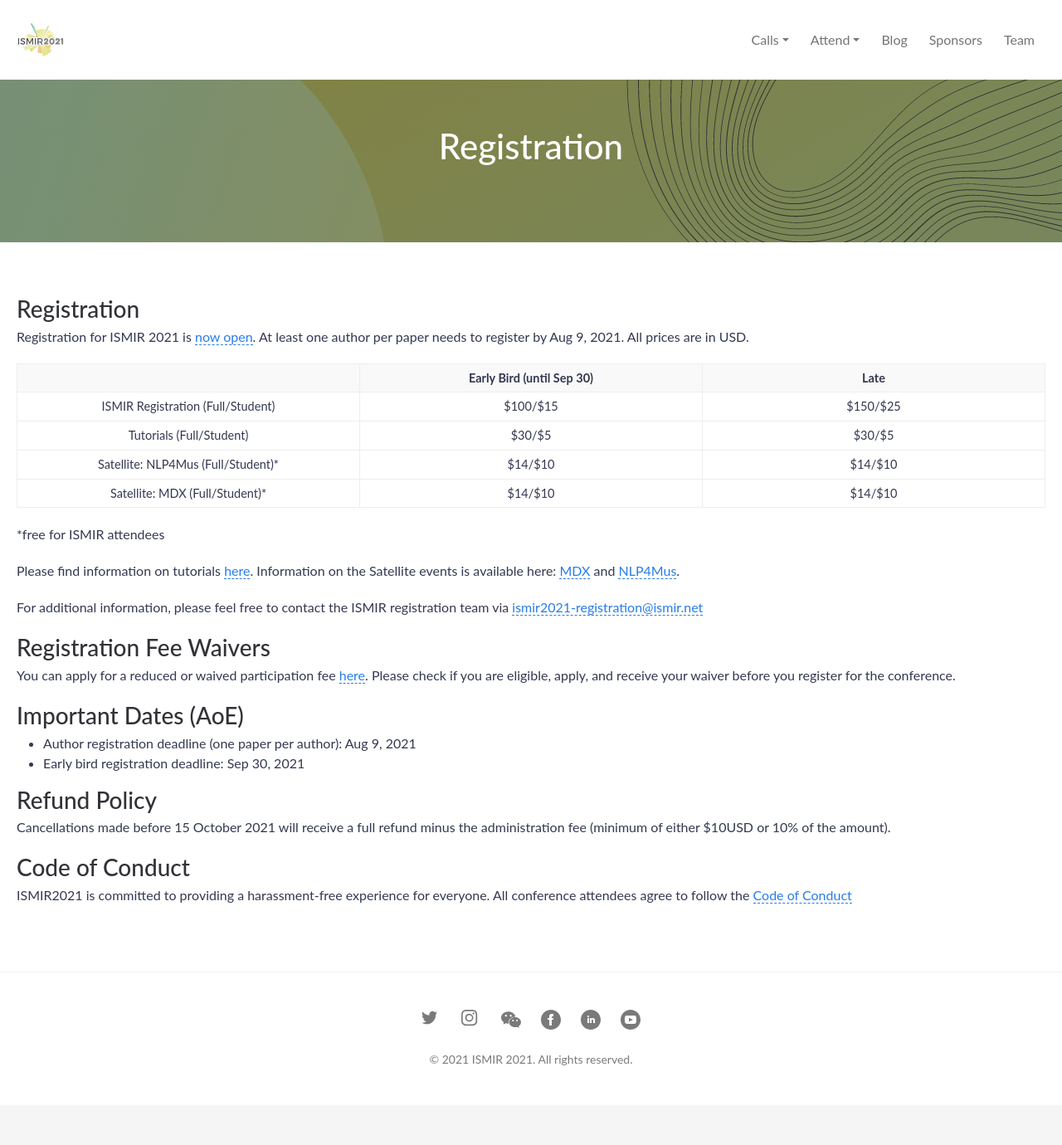
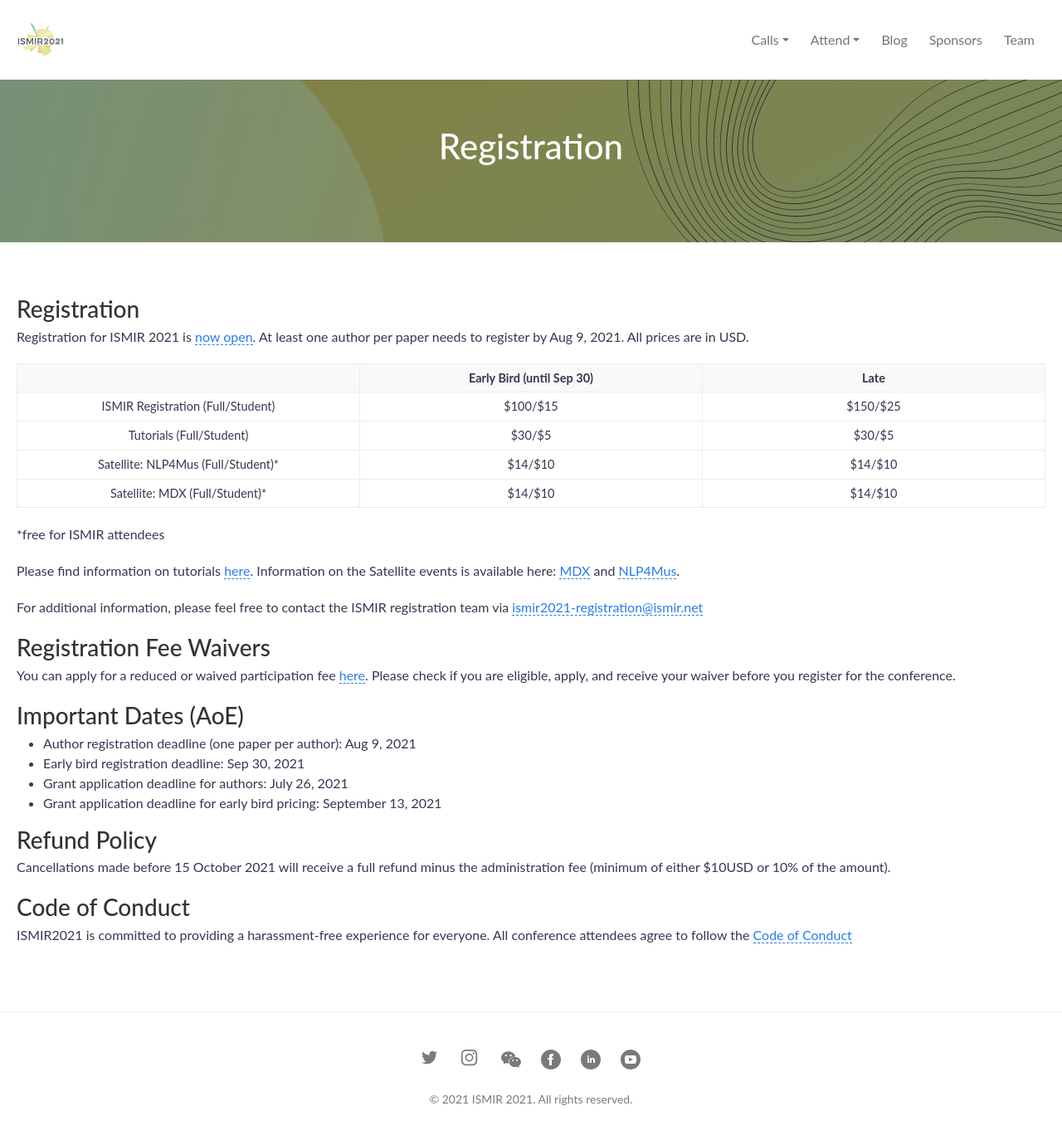
Before and after one commit to ismir2021/ismir2021.github.io, a Jekyll site: the page built from attend.md, in a window 1280 px wide. Shown: the whole page at 83% size. Built offline with Jekyll 4.4.1, drawn with Linux system fonts in a browser that asks for light colours; nearby versions of some CDN libraries; before the commit the page ends 1332 px from its top, so only the background shows below that.

Commit message:
Add grant dates to the registration page

```diff
--- a/attend.md
+++ b/attend.md
@@ -30,6 +30,8 @@ Please check if you are eligible, apply, and receive your waiver before you regi
 
 * Author registration deadline (one paper per author): Aug 9, 2021
 * Early bird registration deadline: Sep 30, 2021
+* Grant application deadline for authors: July 26, 2021
+* Grant application deadline for early bird pricing: September 13, 2021
 
 ### Refund Policy
 
```
